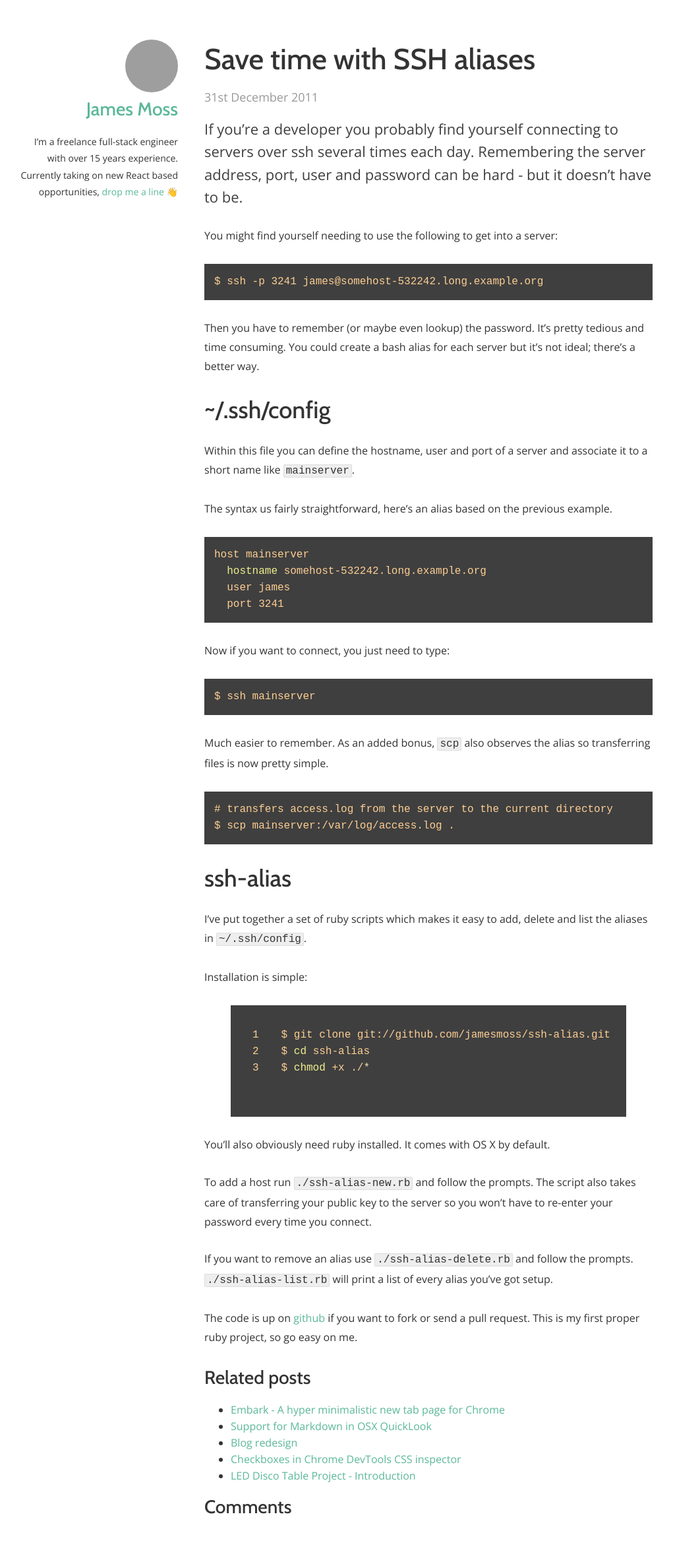
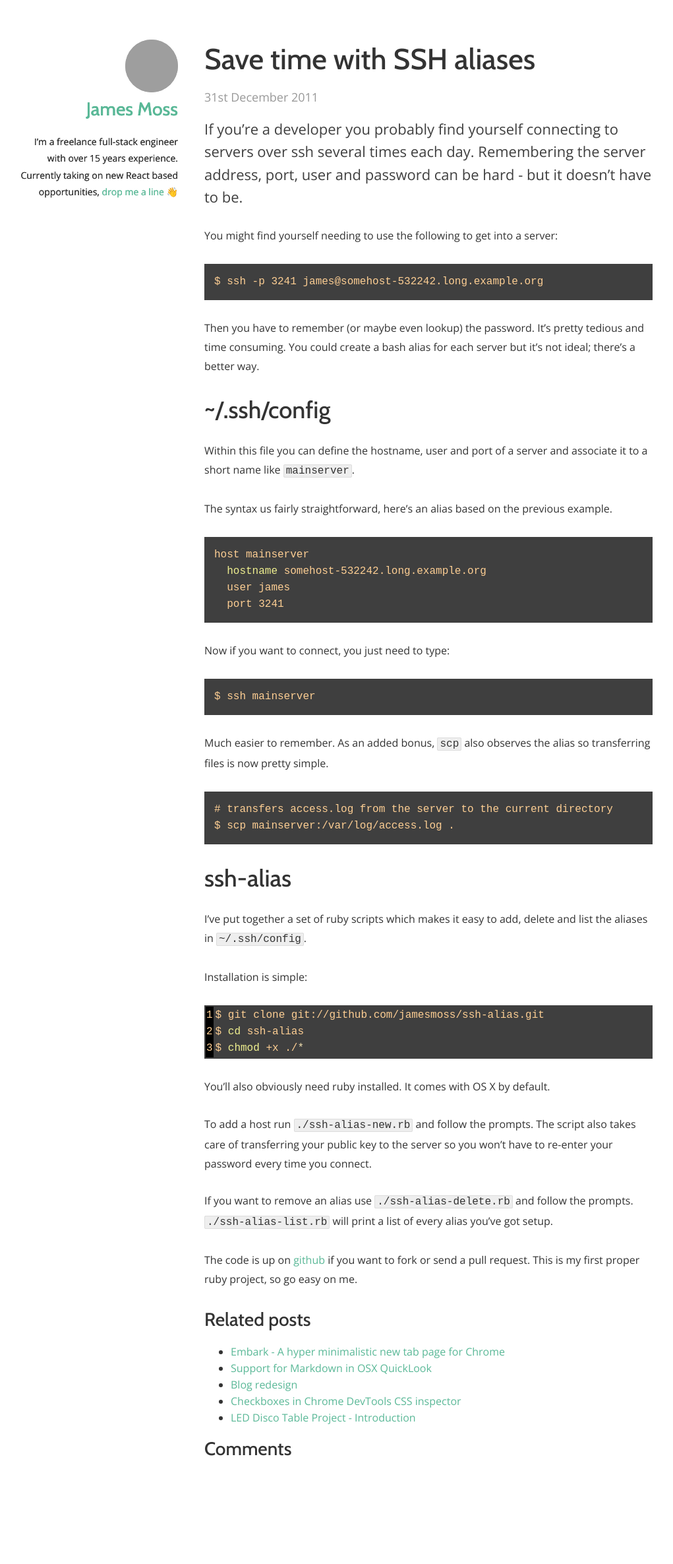
Before and after one commit to jamesmoss/jamesmoss.github.com, a Jekyll site: the page built from _posts/2011-12-31-save-time-with-ssh-aliases.md, in a window 1280 px wide. Shown: the whole page at 66% size, without its empty margins (130-1151 px from the left). Built offline with Jekyll 4.4.1, drawn with Linux system fonts in a browser that asks for light colours; comment, search, counter and statistics services are not loaded; after the commit the page ends 2283 px from its top, so only the background shows below that; grey boxes are pictures that could not be loaded.

Commit message:
Improve code blocks

```diff
--- a/404.html
+++ b/404.html
@@ -1,6 +1,6 @@
 <html>
 <head>
-<meta http-equiv="Refresh" content="1;url=http://moss.io" />
+<meta http-equiv="Refresh" content="1;url=https://moss.io" />
 </head>
 <body>
 <h1>Sorry! Page moved!</h1>
--- a/_config.yml
+++ b/_config.yml
@@ -2,4 +2,4 @@ paginate: 5
 permalink: /blog/:title
 title: James Moss
 description: I’m a freelance full-stack engineer with over 15 years experience.
-url: http://moss.io/
+url: https://moss.io/
--- a/_includes/post.html
+++ b/_includes/post.html
@@ -13,7 +13,7 @@
 	</header>
 	{{ post.content }}
 	<footer class="useful-links">
-		<a href="{{ post.url }}">Permalink</a> / <a href="{{ post.url }}/#comments">Comments</a>
+		<a href="{{ post.url }}">Permalink</a> / <a href="{{ post.url }}#comments">Comments</a>
 	</footer>
 	{% if page.path contains '_posts' %}{% else %}
 		{% include about.html %}
--- a/_layouts/layout.html
+++ b/_layouts/layout.html
@@ -6,7 +6,12 @@
 <head>
 	<meta charset="utf-8">
 	<meta http-equiv="X-UA-Compatible" content="IE=edge,chrome=1">
-	<title>{{ page.title }}</title>
+	{% if page.id %}
+		<title>{{ page.title }} | James Moss</title>
+	{% else %}
+		<title>James Moss - {{ site.description }}</title>
+	{% endif %}
+
 	<meta name="description" content="{{ site.description }}">
 	<meta name="author" content="James Moss">
 	<meta name="viewport" content="width=device-width, initial-scale=1">
@@ -21,6 +26,8 @@
 			<div class="container-inner">
 					<div class="content-wrapper">
 							<div class="content">
+							{% include about.html %}
+
 							{{ content }}
 							</div>
 					</div>
--- a/css/style.css
+++ b/css/style.css
@@ -198,11 +198,23 @@ blockquote {
 }
 
 pre {
+	margin: 0;
+	tab-size: 2;
+}
+
+div.highlight {
+	background-color: #3f3f3f;
+	color: #eee;
 	padding: 15px;
-	color: #eee;
-	background-color: #3f3f3f;
-	tab-size: 2;
 	margin: 0 0 28px;
+}
+
+figure.highlight {
+	margin: 0 0 28px;
+}
+
+.highlight .gutter, .highlight .gutter pre.lineno {
+	background-color: black;
 }
 
 p code {
@@ -212,14 +224,6 @@ p code {
 	border: 1px solid #DDD;
 }
 
-.highlighttable pre {
-	margin: 0;
-}
-
-.highlighttable {
-	margin-bottom: 28px;
-}
-
 .post-date {
 	color: #999;
 	font-size: 18px;
@@ -227,7 +231,7 @@ p code {
 }
 
 
-@media screen and (max-width: 1015px) {
+@media screen and (max-width: 768px) {
 	.content {
 		max-width: none;
 	}
--- a/keybase.txt
+++ b/keybase.txt
@@ -4,7 +4,7 @@ https://keybase.io/jamesmoss
 
 I hereby claim:
 
-  * I am an admin of http://moss.io
+  * I am an admin of https://moss.io
   * I am jamesmoss (https://keybase.io/jamesmoss) on keybase.
   * I have a public key with fingerprint CFC6 560C FB70 8F10 8BB4  9327 F207 EBB3 92D0 FD44
 
```
